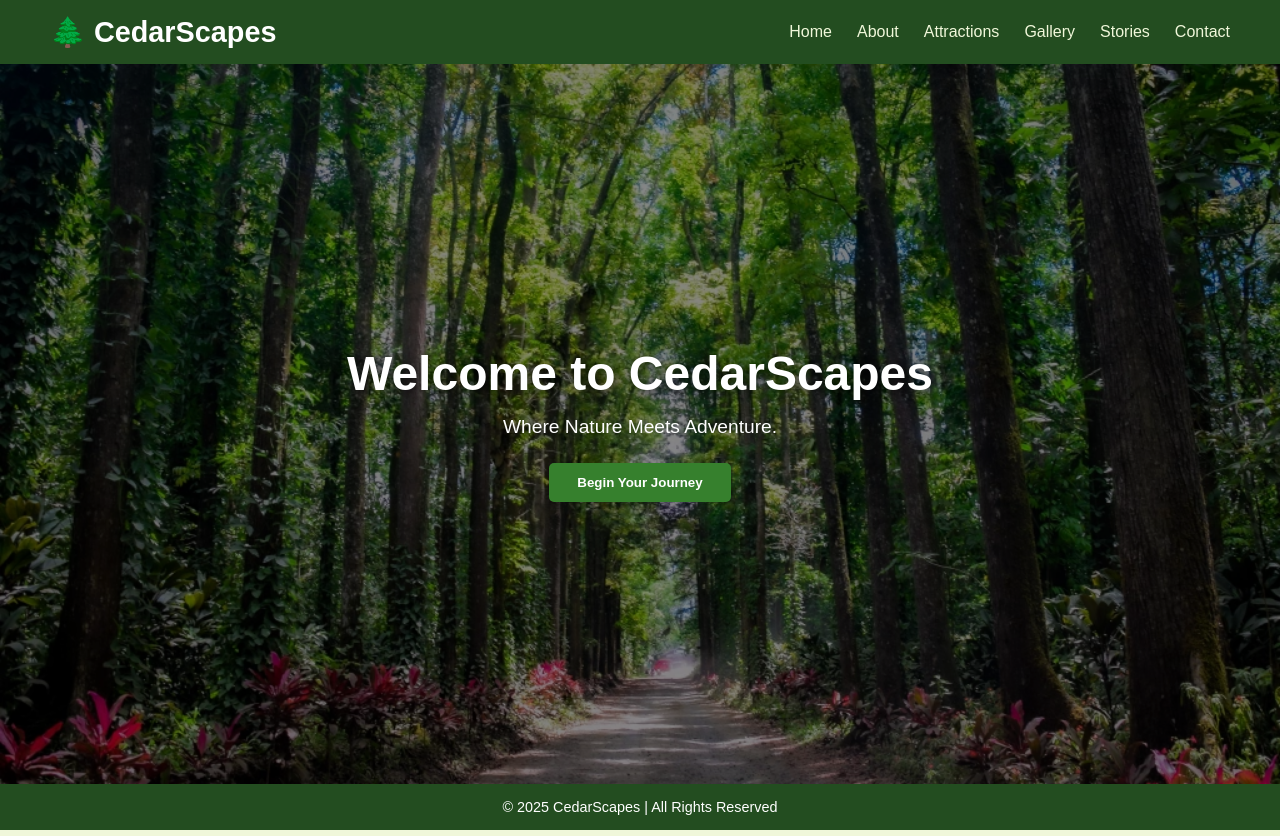
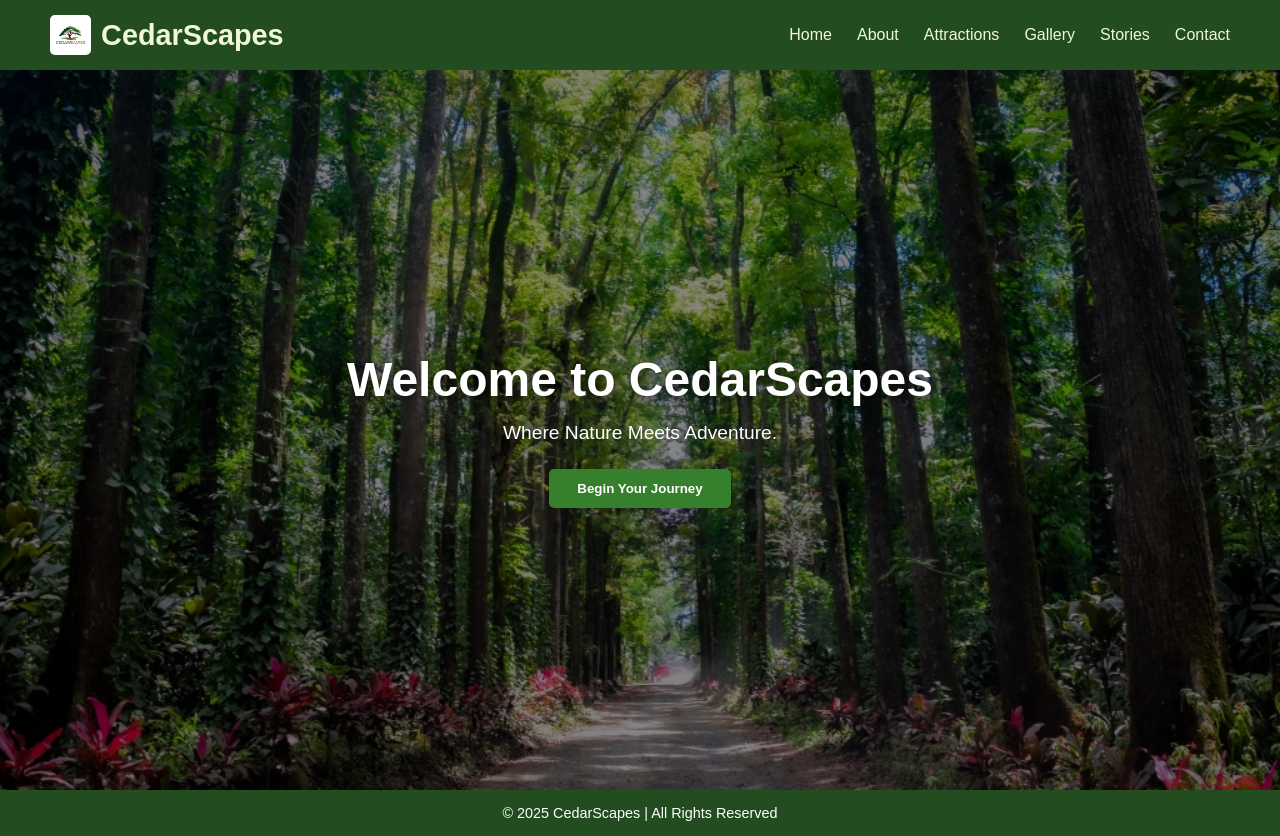
Before and after one commit to Vladimir-101/WAPO_BlogWebsite, a plain HTML site: page WAPO_BlogWebsite/index.html in a window 1280 px wide. Drawn offline with Linux system fonts and the light colour scheme.

Commit message:
added logo

```diff
--- a/WAPO_BlogWebsite/index.html
+++ b/WAPO_BlogWebsite/index.html
@@ -56,7 +56,11 @@
     <!-- Navigation -->
     <header>
       <nav class="navbar">
-        <div class="logo">🌲 CedarScapes</div>
+        <div class="logo">
+        <img src="cedarscape.png" alt="CedarScapes Logo" />
+      <span>CedarScapes</span>
+      </div>
+
         <ul class="nav-links">
           <li><a onclick="showSection('home')">Home</a></li>
           <li><a onclick="showSection('about')">About</a></li>
--- a/WAPO_BlogWebsite/style.css
+++ b/WAPO_BlogWebsite/style.css
@@ -12,6 +12,22 @@ body {
 
 .navbar {
   background: var(--primary-dark) !important;
+}
+
+.logo {
+  display: flex;
+  align-items: center;
+  gap: 10px;
+  font-weight: bold;
+  font-size: 1.8rem;
+  color: #f0f7da;
+}
+
+.logo img {
+  height: 40px;          /* Adjust size as needed */
+  width: auto;
+  object-fit: contain;
+  border-radius: 5px;    /* Remove if you want sharp edges */
 }
 
 button {
```
Also changed, not shown: WAPO_BlogWebsite/cedarscape.png (added).
